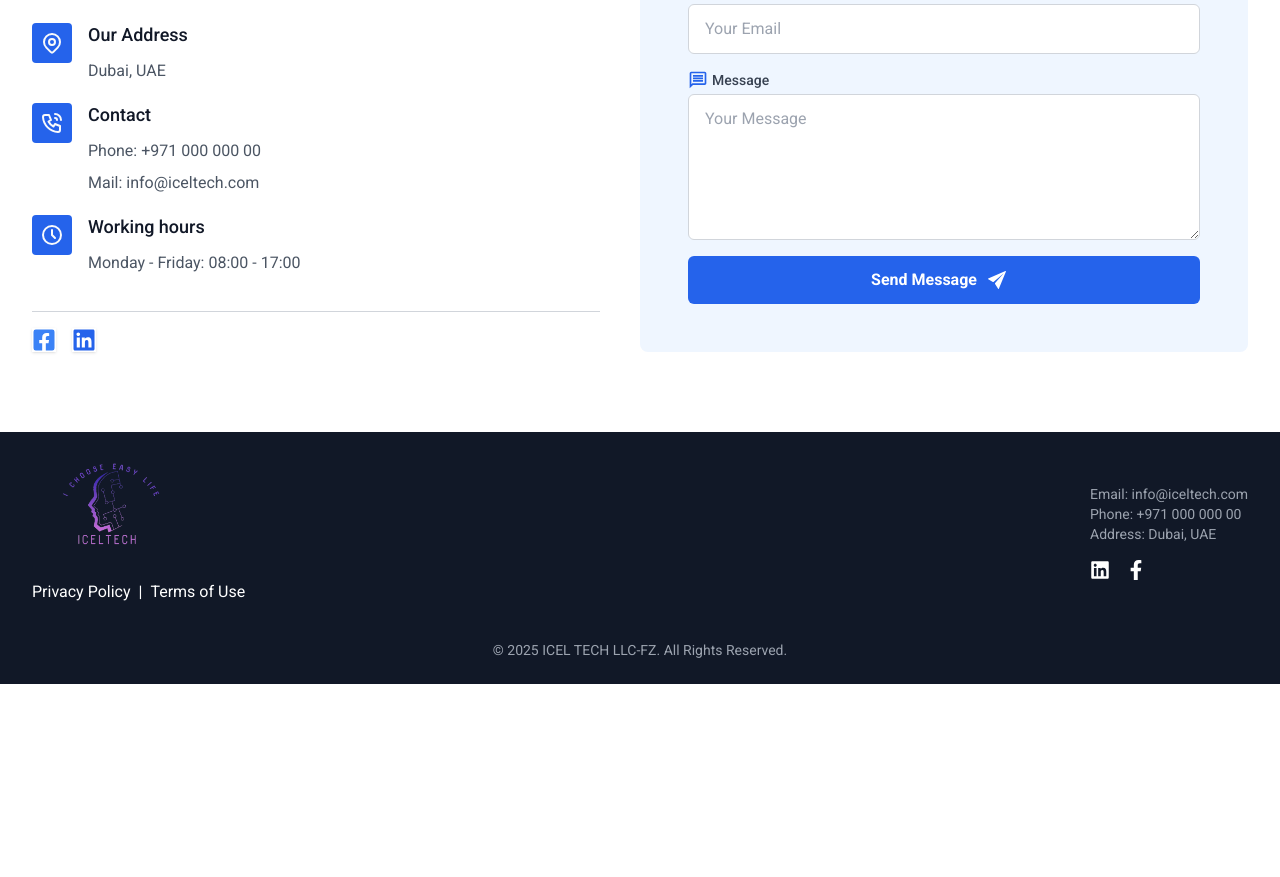
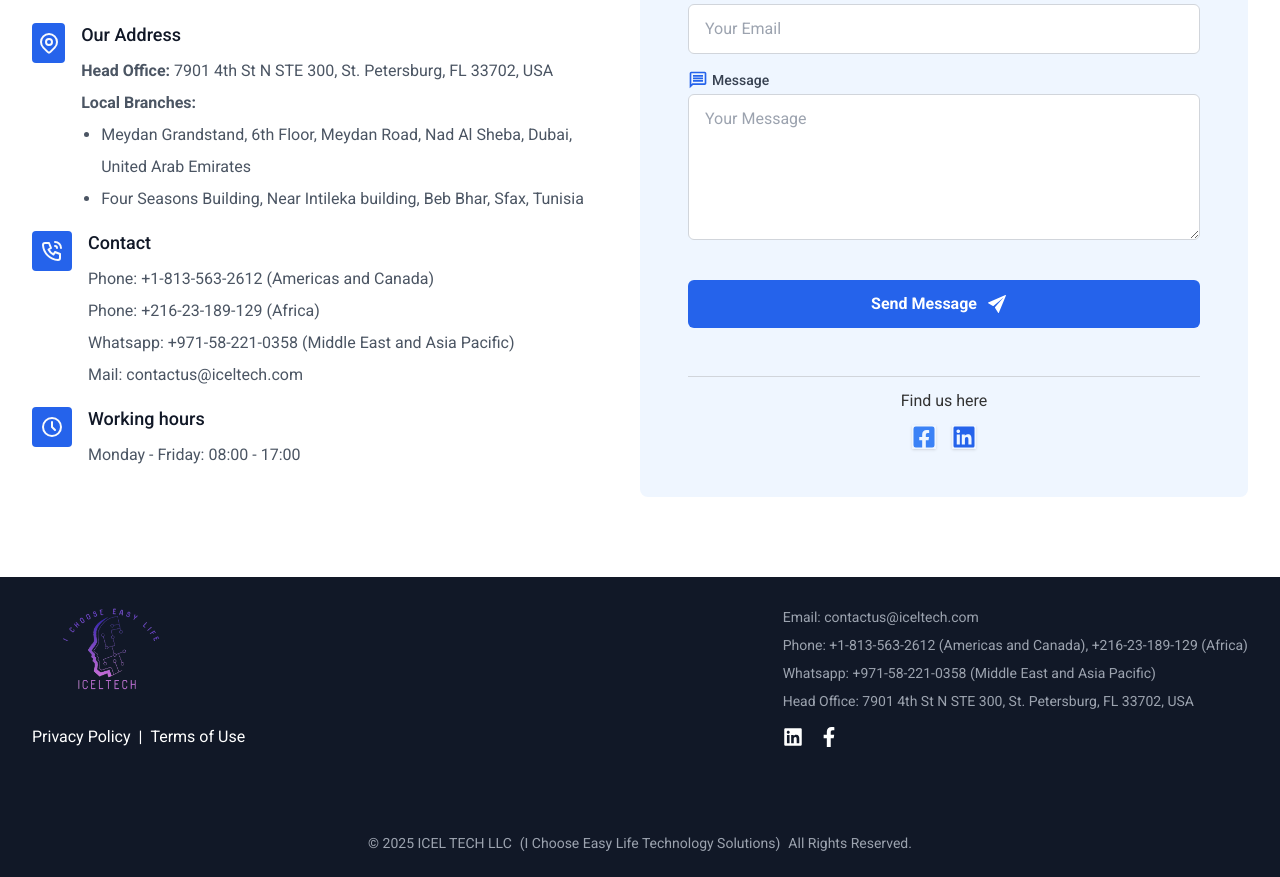
Before and after one commit to shoibaldas/next-job-app, a Next.js app: page /contact in a window 1280 px wide. Shown: the part 558-1435 px from the top of the page. Before the commit the page ends 1242 px from the top, so only its background shows below. Built offline with nearby package versions, Linux system fonts and the light colour scheme.

Commit message:
change in information

```diff
--- a/src/app/contact/page.jsx
+++ b/src/app/contact/page.jsx
@@ -99,11 +99,19 @@ const Contact = () => {
                         </svg>
                       </div>
                       <div className="ml-4 mb-4">
-                        <h3 className="mb-2 text-lg font-medium leading-6 text-gray-900 dark:text-white">Our Address
-                        </h3>
-                        {/* <p className="text-gray-600 dark:text-slate-400">1230 Maecenas Street Donec Road</p> */}
-                        <p className="text-gray-600 dark:text-slate-400">Dubai, UAE</p>
+                        <h3 className="mb-2 text-lg font-medium leading-6 text-gray-900 dark:text-white">Our Address</h3>
+                        <p className="text-gray-600 dark:text-slate-400">
+                          <strong>Head Office:</strong> 7901 4th St N STE 300, St. Petersburg, FL 33702, USA
+                        </p>
+                        <p className="text-gray-600 dark:text-slate-400">
+                          <strong>Local Branches:</strong>
+                        </p>
+                        <ul className="list-disc pl-5 text-gray-600 dark:text-slate-400">
+                          <li>Meydan Grandstand, 6th Floor, Meydan Road, Nad Al Sheba, Dubai, United Arab Emirates</li>
+                          <li>Four Seasons Building, Near Intileka building, Beb Bhar, Sfax, Tunisia</li>
+                        </ul>
                       </div>
+
                     </li>
                     <li className="flex">
                       <div className="flex h-10 w-10 items-center justify-center rounded bg-blue-600 text-gray-50">
@@ -118,10 +126,11 @@ const Contact = () => {
                         </svg>
                       </div>
                       <div className="ml-4 mb-4">
-                        <h3 className="mb-2 text-lg font-medium leading-6 text-gray-900 dark:text-white">Contact
-                        </h3>
-                        <p className="text-gray-600 dark:text-slate-400">Phone:  +971 000 000 00</p>
-                        <p className="text-gray-600 dark:text-slate-400">Mail:  info@iceltech.com</p>
+                        <h3 className="mb-2 text-lg font-medium leading-6 text-gray-900 dark:text-white">Contact</h3>
+                        <p className="text-gray-600 dark:text-slate-400">Phone: +1-813-563-2612 (Americas and Canada)</p>
+                        <p className="text-gray-600 dark:text-slate-400">Phone: +216-23-189-129 (Africa)</p>
+                        <p className="text-gray-600 dark:text-slate-400">Whatsapp: +971-58-221-0358 (Middle East and Asia Pacific)</p>
+                        <p className="text-gray-600 dark:text-slate-400">Mail: contactus@iceltech.com</p>
                       </div>
                     </li>
                     <li className="flex">
@@ -140,22 +149,8 @@ const Contact = () => {
                       </div>
                     </li>
                   </ul>
-                  <div className="pe-0 md:pe-4">
-                    <div className="border-t border-gray-300 my-4"></div>
-                  </div>
-                  <div className="flex space-x-4">
-                    <Link href="https://www.facebook.com/people/ICEL-Technology-and-Entertainment/100090846309695/" target="_blank" rel="noopener noreferrer" className="text-blue-500 hover:text-blue-600 shadow">
-                      <FaFacebookSquare className="text-2xl" />
-                    </Link>
-                    {/* <Link href="#" className="text-black hover:text-gray-800 shadow">
-                      <FaSquareXTwitter className="text-2xl" />
-                    </Link> */}
-                    <Link href="https://www.linkedin.com/company/iceltech" target="_blank" rel="noopener noreferrer" className="text-blue-600 hover:text-blue-600 shadow">
-                      <FaLinkedin className="text-2xl" />
-                    </Link>
-                  </div>
                 </div>
-                <div className="card bg-blue-50 rounded-lg h-fit max-w-6xl p-5 md:p-12" id="form">
+                <div className="bg-blue-50 rounded-lg max-w-6xl h-full p-5 md:p-12" id="form">
                   <form onSubmit={handleSubmit}>
                     <div className="mb-4">
                       <div className="flex items-center">
@@ -216,7 +211,7 @@ const Contact = () => {
                     </div>
                     <button
                       type="submit"
-                      className="inline-flex items-center justify-center w-full bg-blue-600 text-white py-2 px-4 font-semibold rounded-md hover:bg-blue-700"
+                      className="inline-flex items-center justify-center w-full bg-blue-600 text-white mt-6 py-2 px-4 font-semibold rounded-md hover:bg-blue-700"
                     >
                       Send Message
                       <div className="px-2 text-2xl">
@@ -224,6 +219,23 @@ const Contact = () => {
                       </div>
                     </button>
                     {status && <p className="mt-4 text-center">{status}</p>}
+                    <div className="mt-10 mb-4 md:mt-12 md:mb-0">
+                    <div className="">
+                      <div className="border-t border-gray-300 my-2"></div>
+                    </div>
+                    <div><h3 className="text-center my-2">Find us here</h3></div>
+                    <div className="flex justify-center space-x-4">
+                      <Link href="https://www.facebook.com/people/ICEL-Technology-and-Entertainment/100090846309695/" target="_blank" rel="noopener noreferrer" className="text-blue-500 hover:text-blue-600 shadow">
+                        <FaFacebookSquare className="text-2xl" />
+                      </Link>
+                      {/* <Link href="#" className="text-black hover:text-gray-800 shadow">
+                      <FaSquareXTwitter className="text-2xl" />
+                    </Link> */}
+                      <Link href="https://www.linkedin.com/company/iceltech" target="_blank" rel="noopener noreferrer" className="text-blue-600 hover:text-blue-600 shadow">
+                        <FaLinkedin className="text-2xl" />
+                      </Link>
+                    </div>
+                    </div>
                   </form>
                 </div>
               </div>
--- a/src/app/page.jsx
+++ b/src/app/page.jsx
@@ -28,9 +28,9 @@ const Home = () => {
       <div id="products" className="px-4 py-16 mx-auto sm:max-w-xl md:max-w-full lg:max-w-screen-2xl md:px-10 lg:px-8 sm:py-12 md:py-20 lg:py-24">
         <ProductSection />
       </div>
-      <div id="consultants" className="px-4 py-16 mx-auto sm:max-w-xl md:max-w-full lg:max-w-screen-2xl md:px-10 lg:px-8 sm:py-12 md:py-20 lg:py-24">
+      {/* <div id="consultants" className="px-4 py-16 mx-auto sm:max-w-xl md:max-w-full lg:max-w-screen-2xl md:px-10 lg:px-8 sm:py-12 md:py-20 lg:py-24">
         <ConsultantSection />
-      </div>
+      </div> */}
       <div id="contact" className="px-4 py-16 mx-auto sm:max-w-xl md:max-w-full lg:max-w-screen-2xl md:px-10 lg:px-8 sm:py-12 md:py-20 lg:py-24">
         <ContactSection />
       </div>
--- a/src/components/ContactSection.jsx
+++ b/src/components/ContactSection.jsx
@@ -63,7 +63,7 @@ const ContactSection = () => {
                     </div>
                 </div>
                 <p className="text-base text-gray-700 md:text-lg lg:text-xl mb-6">
-                    We&apos;d love to hear from you! Whether you have a question, feedback, or just want to say hi, feel free to reach out.
+                    We&apos;d love to hear from you! Whether you're running a global enterprise or a small home business, ICEL TECH has the right solution for you. If you have a question, feedback, or just want to say hi, feel free to reach out.
                 </p>
                 <div className="flex justify-center lg:justify-start space-x-4 mb-6">
                     <Link href="https://www.facebook.com/people/ICEL-Technology-and-Entertainment/100090846309695/" target="_blank" rel="noopener noreferrer" className="text-blue-500 hover:text-blue-600 shadow">
--- a/src/components/Footer.jsx
+++ b/src/components/Footer.jsx
@@ -22,11 +22,11 @@ const Footer = () => {
             {/* <h2 className="text-2xl font-bold text-white mb-4">ICEL TECH LLC-FZ UAE</h2> */}
             <div>
               <Image
-                          src='/logo.png'
-                          alt= "ICEL TECH"
-                          width={150}
-                          height={100}
-                        />
+                src='/logo.png'
+                alt="ICEL TECH"
+                width={150}
+                height={100}
+              />
             </div>
             <div className="flex items-center">
               {/* Privacy Policy Link */}
@@ -46,10 +46,23 @@ const Footer = () => {
           {/* Right Column: Contact Info and Social Media */}
           <div className="flex flex-col space-y-4">
             {/* Contact Information */}
-            <div>
-              <p className="text-sm text-gray-400">Email: <a href="mailto:info@iceltech.com" className="hover:text-blue-400">info@iceltech.com</a></p>
-              <p className="text-sm text-gray-400">Phone: <a href="tel:+97123456789" className="hover:text-blue-400">+971 000 000 00</a></p>
-              <p className="text-sm text-gray-400">Address: Dubai, UAE</p>
+            <div className="text-sm text-gray-400 space-y-2">
+              <p>
+                Email:
+                <span className="hover:text-blue-400 cursor-pointer"> contactus@iceltech.com</span>
+              </p>
+              <p>
+                Phone:
+                <span className="hover:text-blue-400 cursor-pointer"> +1-813-563-2612</span> (Americas and Canada),
+                <span className="hover:text-blue-400 cursor-pointer"> +216-23-189-129</span> (Africa)
+              </p>
+              <p>
+                Whatsapp:
+                <span className="hover:text-blue-400 cursor-pointer"> +971-58-221-0358</span> (Middle East and Asia Pacific)
+              </p>
+              <p>
+                Head Office: 7901 4th St N STE 300, St. Petersburg, FL 33702, USA
+              </p>
             </div>
 
             {/* Social Media Links */}
@@ -69,10 +82,20 @@ const Footer = () => {
             </div>
           </div>
         </div>
-
+        <div className="mt-8 block md:hidden">
+          <div className="border-t border-gray-400 mt-4"></div>
+        </div>
         {/* Copyright Text */}
-        <div className="text-center mt-8 text-sm text-gray-400">
-          <p>&copy; {currentYear || new Date().getFullYear()} ICEL TECH LLC-FZ. All Rights Reserved.</p>
+        <div className='mt-4 md:mt-20 flex flex-col md:flex-row justify-center gap-2'>
+          <div className="text-center text-sm text-gray-400">
+            <p>&copy; {currentYear || new Date().getFullYear()} ICEL TECH LLC </p>
+          </div>
+          <div className="text-center text-sm text-gray-400">
+            <p>(I Choose Easy Life Technology Solutions)</p>
+          </div>
+          <div className="text-center text-sm text-gray-400">
+            <p>All Rights Reserved.</p>
+          </div>
         </div>
       </div>
     </footer>
```
Also changed, not shown: src/app/consultants/page.jsx (+7 -4 lines).
